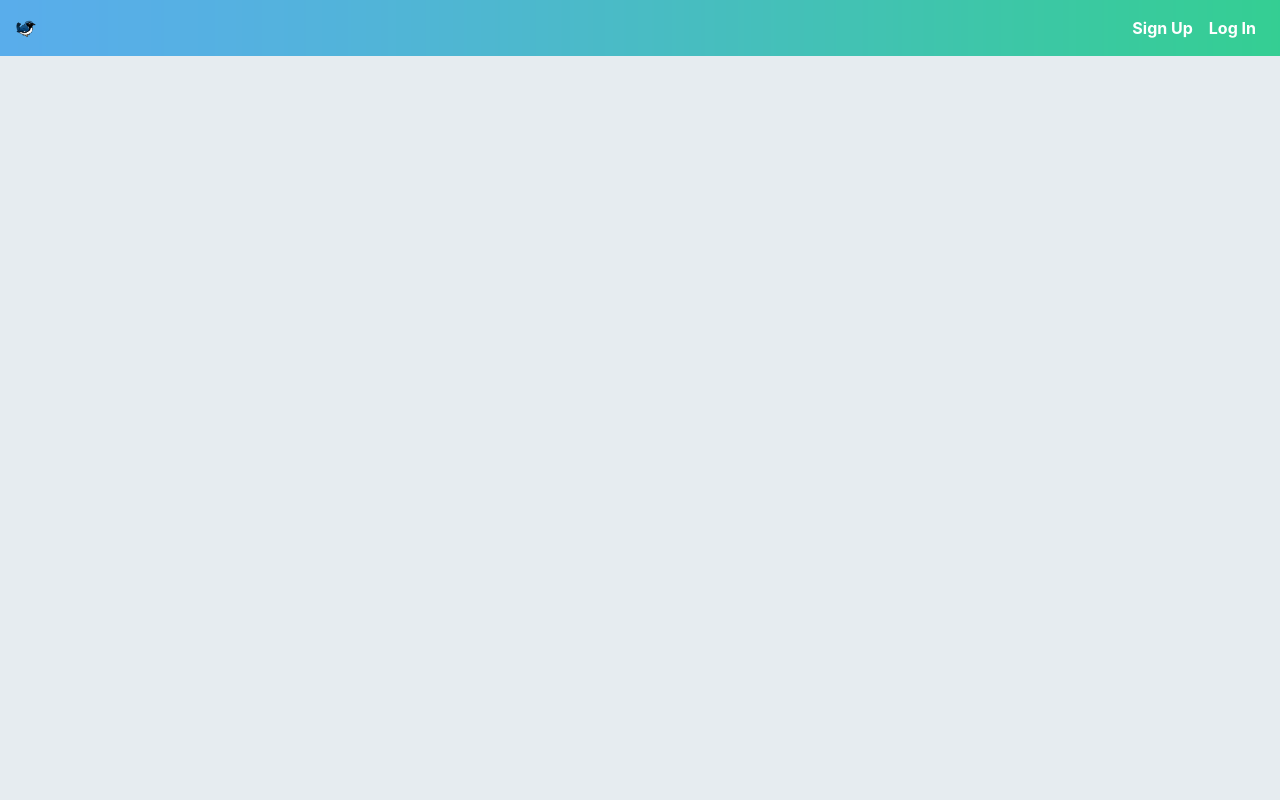
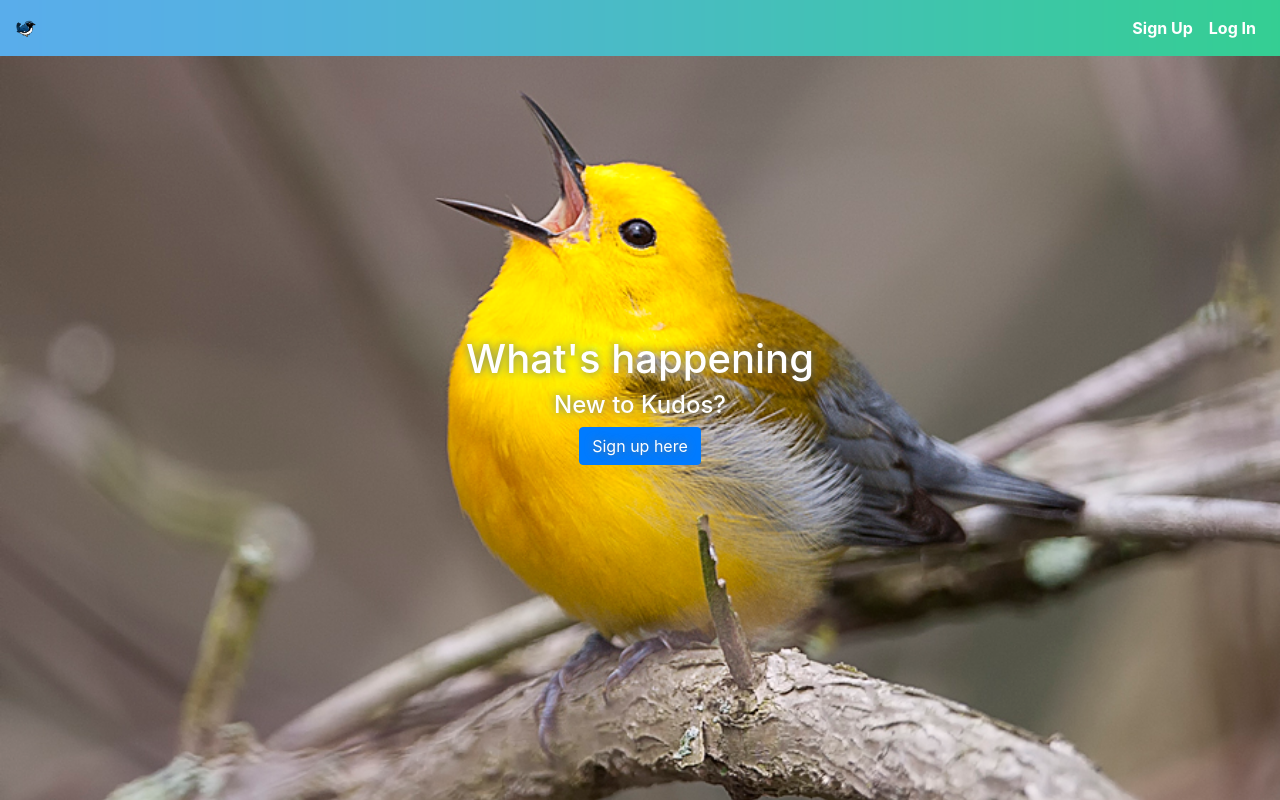
Before and after one commit to othmane-mahfoud/kudos, a React app in the folder frontend_kudos/: page / in a window 1280 px wide. Built offline with nearby package versions, Linux system fonts and the light colour scheme.

Commit message:
Main component for landing page

```diff
--- /dev/null
+++ b/frontend_kudos/src/components/Homepage.js
@@ -0,0 +1,14 @@
+import React from "react";
+import {Link} from "react-router-dom";
+
+const Homepage = () => (
+  <div className="home-hero">
+    <h1>What's happening</h1>
+    <h4>New to Kudos?</h4>
+    <Link to="/signup" className="btn btn-primary">
+      Sign up here
+    </Link>
+  </div>
+);
+
+export default Homepage;
--- a/frontend_kudos/src/containers/App.js
+++ b/frontend_kudos/src/containers/App.js
@@ -3,6 +3,7 @@ import { Provider } from "react-redux";
 import { configureStore } from "../store";
 import { BrowserRouter as Router } from "react-router-dom";
 import Navbar from "./Navbar";
+import Main from "./Main";
 
 const store = configureStore();
 
@@ -11,6 +12,7 @@ const App = () => (
     <Router>
       <div className="onboarding">
         <Navbar/>
+        <Main/>
       </div>
     </Router>
   </Provider>
--- /dev/null
+++ b/frontend_kudos/src/containers/Main.js
@@ -0,0 +1,23 @@
+import React from "react";
+import {Switch, Route, withRouter, Redirect} from "react-router-dom";
+import {connect} from "react-redux";
+import Homepage from "../components/Homepage";
+
+const Main = props => {
+  return(
+    <div className="container">
+      <Switch>
+        <Route exact path="/" render={props => <Homepage {...props} />} />
+      </Switch>
+
+    </div>
+  );
+}
+
+function mapStateToProps(state){
+  return {
+    currentUser: state.currentUser
+  };
+}
+
+export default withRouter(connect(mapStateToProps,null)(Main));
--- a/frontend_kudos/src/index.css
+++ b/frontend_kudos/src/index.css
@@ -35,3 +35,24 @@ ul.nav.navbar-nav li {
   background-image: url("./images/nav-bg.png");
   background-size: 100% 100%;
 }
+
+/* Home Page */
+
+.home-hero {
+  width: 100vw;
+  height: 100vh;
+  position: absolute;
+  top: 0;
+  left: 0;
+  display: flex;
+  flex-direction: column;
+  align-items: center;
+  justify-content: center;
+  z-index: -1;
+  background-image: url("./images/signed-out-home.jpg");
+  text-align: center;
+  background-position: center center;
+  background-size: cover;
+  color: #fff;
+  text-shadow: 0 0 8px #66757f;
+}
```
